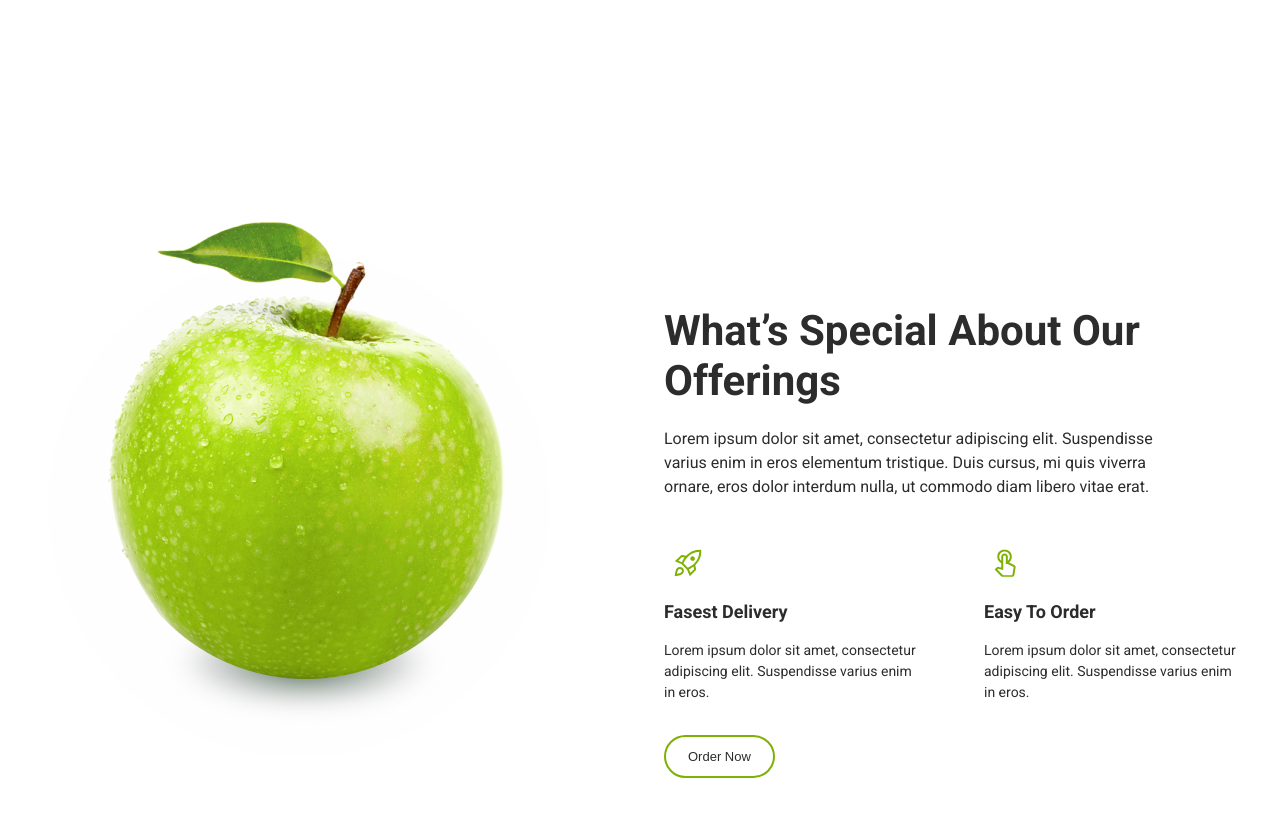
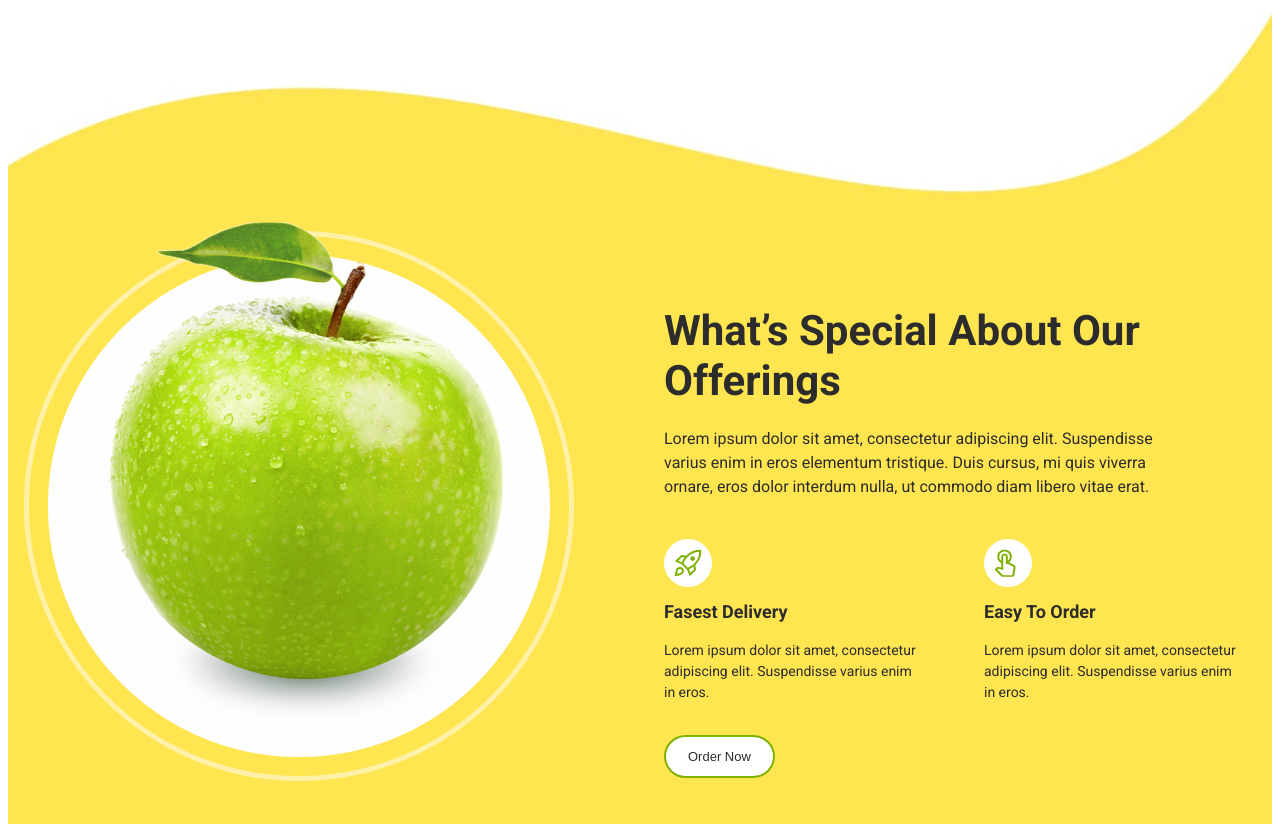
Before and after one commit to Dmytro-Diumin/FoodSta-practic, a website: page index.html in a window 1280 px wide. Drawn offline with nearby package versions, Linux system fonts and the light colour scheme; files that its build step writes are made by us from their sources; the site is published under a folder, as on GitHub Pages, so addresses that start at the root find nothing.

Commit message:
added bcg

```diff
--- a/sass/components/_offerings.scss
+++ b/sass/components/_offerings.scss
@@ -1,6 +1,6 @@
 .offerings {
     width: 100%;
-    background-image: url(/image/bcg/rectangle-mob.jpg);
+    background-image: url(../image/bcg/rectangle-mob.jpg);
     background-size: cover;
     margin: 0 auto;
     font-family: 'Roboto';
@@ -8,11 +8,11 @@
     padding-bottom: 100px;
 
     @include table {
-        background-image: url(/image/bcg/rectangle-tabl.jpg);
+        background-image: url(../image/bcg/rectangle-tabl.jpg);
     }
 
     @include desktop {
-        background-image: url(/image/bcg/rectangle-desk.jpg);
+        background-image: url(../image/bcg/rectangle-desk.jpg);
         padding-bottom: 0;
     }
 
```
